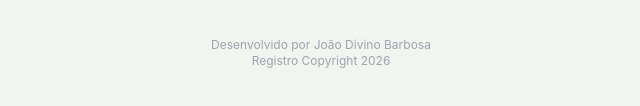
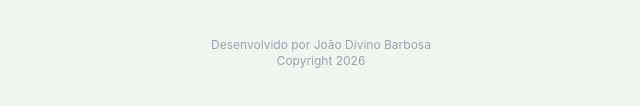
Before and after one commit to joaodivinobarbosa52-source/Colheitanamao, a plain HTML site: page index.html in a window 1280 px wide. Shown: the part 1038-1144 px from the top of the page, 319-959 px from the left. Drawn offline with nearby package versions, Linux system fonts and the light colour scheme.

Commit message:
Update index.html

```diff
--- a/index.html
+++ b/index.html
@@ -256,7 +256,7 @@
         <div id="listaCargas" class="space-y-3"></div>
 
         <footer class="mt-10 text-center text-gray-400 text-xs">
-            Desenvolvido por João Divino Barbosa<br>Registro Copyright 2026
+            Desenvolvido por João Divino Barbosa<br>Copyright 2026
         </footer>
     </div>
 </div>
```
